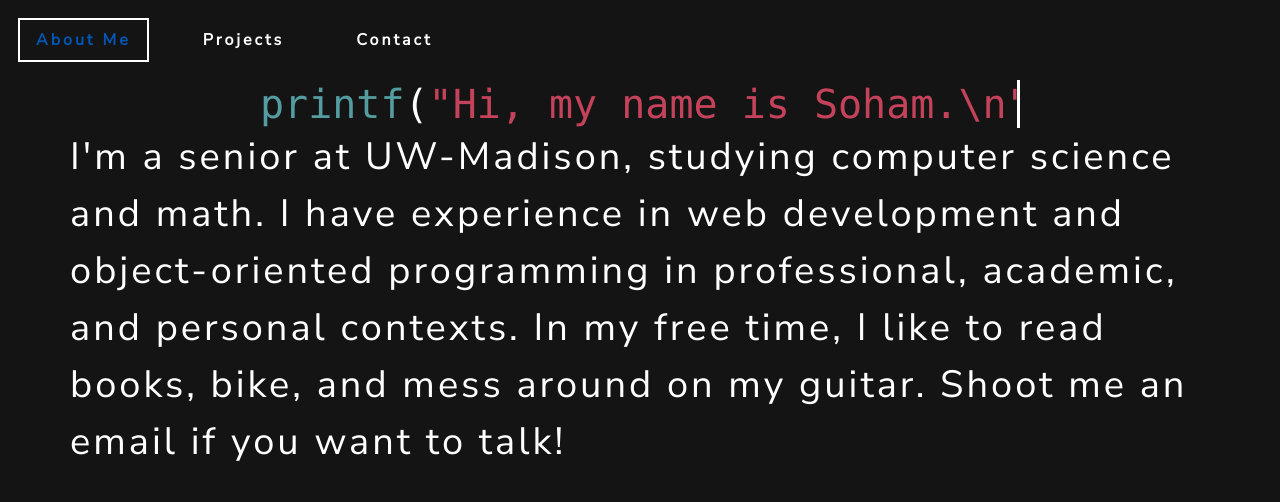
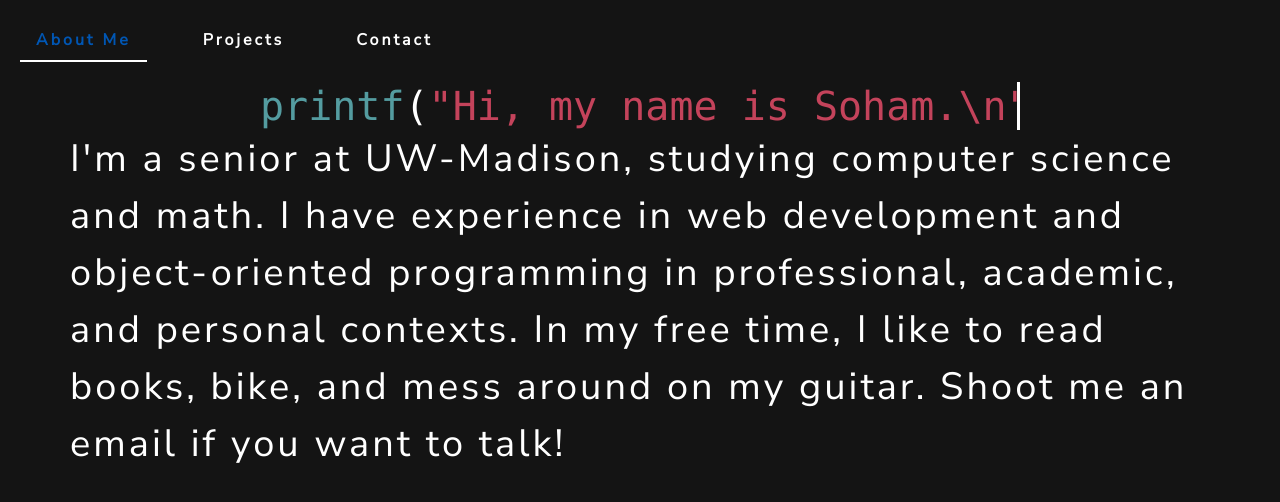
Before and after one commit to sohdas/personal-site, a React (Create React App) app: page / in a window 1280 px wide. In both pictures the pointer is over the link "About Me". Shown: the top 502 px of the page. Built offline with nearby package versions, Linux system fonts and the light colour scheme.

Commit message:
navbar css

```diff
--- a/src/index.css
+++ b/src/index.css
@@ -53,12 +53,12 @@ code {
 .nav-link {
   color: white;
   font-weight: 600;
-  transition: color .1s ease-in-out;
-	-moz-transition: color .1s ease-in-out;
+  transition: .2s ease-in-out;
 }
 
 .nav-link:hover {
-  outline: 2px solid white;
+  border-bottom: 2px solid white;
+  transition: ease-in-out .2s;
 }
 
 /* Typewriter CSS */
```
